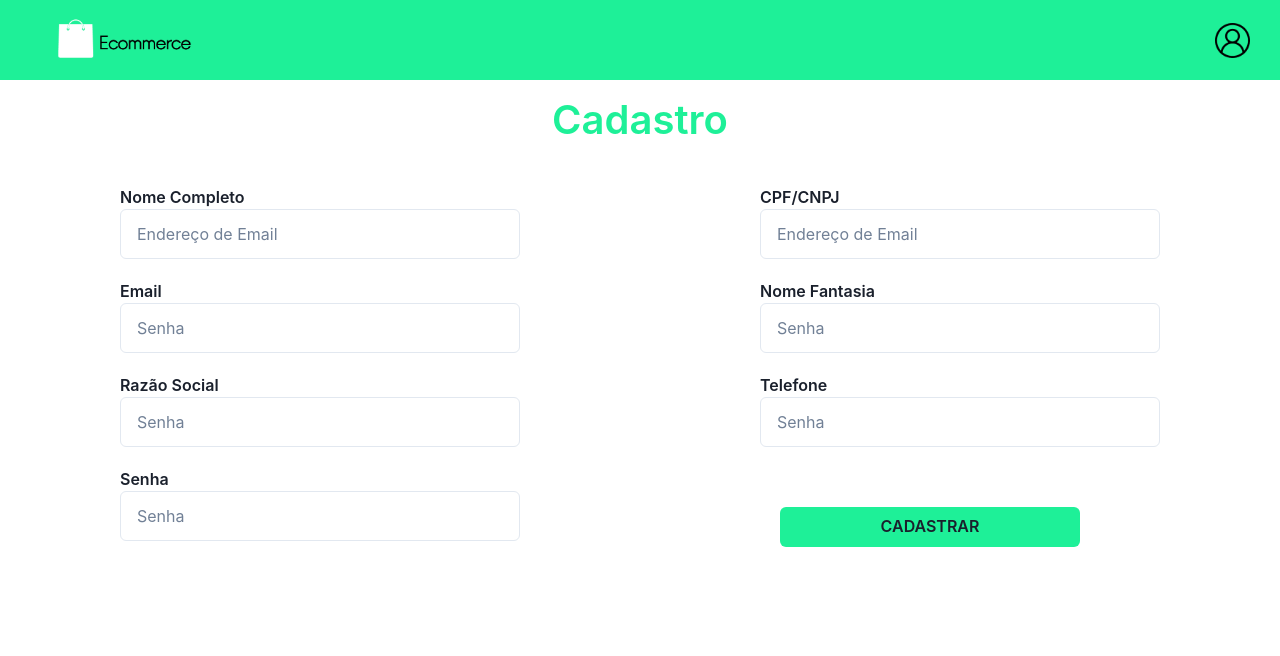
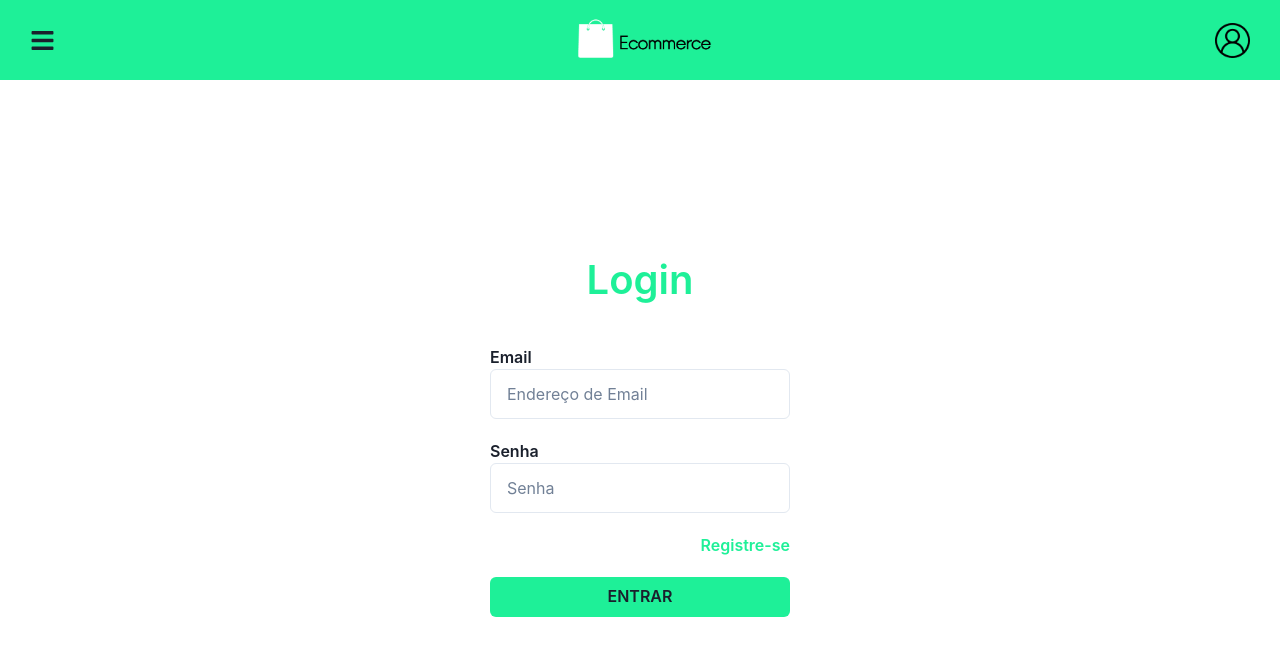
Before and after one commit to ElvisSerafim/Desafio-Paggue, a React (Create React App) app: page / in a window 1280 px wide. Shown: the top 656 px of the page. Built offline with nearby package versions, Linux system fonts and the light colour scheme.

Commit message:
Create Routes of the project.

```diff
--- a/package.json
+++ b/package.json
@@ -12,6 +12,8 @@
     "framer-motion": "^6.4.1",
     "react": "^18.2.0",
     "react-dom": "^18.2.0",
+    "react-icons": "^4.4.0",
+    "react-router-dom": "^6.3.0",
     "react-scripts": "5.0.1",
     "styled-components": "^5.3.5",
     "web-vitals": "^2.1.4"
--- a/src/App.js
+++ b/src/App.js
@@ -2,21 +2,40 @@ import React from "react";
 import Global from './styles/global';
 import Header from "./components/Header";
 import { ChakraProvider } from '@chakra-ui/react'
-import Login from './pages/Login';
-import Cadastro from './pages/Cadastro';
 import * as C from './styles/styles';
 import { newTheme } from "./styles/theme";
-
+import { BrowserRouter, Routes, Route } from 'react-router-dom';
+import RegisterCategory from "./pages/RegisterCategory";
+import RegisterCoupon from "./pages/RegisterCoupon";
+import Products from "./pages/Products";
+import Login from './pages/Login';
+import Register from './pages/Register';
+import RegisterProduct from './pages/RegisterProduct';
+import Categories from "./pages/Categories";
+import Coupons from "./pages/Coupons";
+import Profile from "./pages/Profile";
 
 export default function App() {
 
     return (
         <ChakraProvider theme={newTheme}>
-            <C.Container>
-                <Header />
-                <Cadastro />
-                <Global />
-            </C.Container>
+            <BrowserRouter>
+                <C.Container>
+                    <Header logged={true} />
+                    <Routes>
+                        <Route path="/" element={<Login />} />
+                        <Route path="/register" element={<Register />} />
+                        <Route path="/registerProduct" element={<RegisterProduct />} />
+                        <Route path="/registerCategory" element={<RegisterCategory />} />
+                        <Route path="/registerCoupon" element={<RegisterCoupon />} />
+                        <Route path="/products" element={<Products />} />
+                        <Route path="/categories" element={<Categories />} />
+                        <Route path="/coupons" element={<Coupons />} />
+                        <Route path="/profile" element={<Profile />} />
+                    </Routes>
+                    <Global />
+                </C.Container>
+            </BrowserRouter>
         </ChakraProvider>
     );
 }
--- a/src/pages/Cadastro/index.js
+++ /dev/null
@@ -1,103 +0,0 @@
-import React, { useState } from 'react';
-import {
-    Input,
-    Stack,
-    Button
-} from '@chakra-ui/react';
-import * as C from '../../styles/styles';
-
-export default function Cadastro() {
-
-    return (
-        <React.Fragment>
-                <C.ContainerColumn>
-                    <C.Title>Cadastro</C.Title>
-                    <C.ContainerRow>
-                        <C.ContainerRegisterFields>
-                            <Stack spacing={5}>
-                                <C.DivInput>
-                                    <C.TextInput>Nome Completo</C.TextInput>
-                                    <Input
-                                        width={400}
-                                        height={50}
-                                        name='email'
-                                        placeholder='Endereço de Email'
-                                    />
-                                </C.DivInput>
-
-                                <C.DivInput>
-                                    <C.TextInput>Email</C.TextInput>
-                                    <Input
-                                        width={400}
-                                        height={50}
-                                        name='password'
-                                        placeholder='Senha'
-                                        type={'password'}
-                                    />
-                                </C.DivInput>
-                                <C.DivInput>
-                                    <C.TextInput>Razão Social</C.TextInput>
-                                    <Input
-                                        width={400}
-                                        height={50}
-                                        name='password'
-                                        placeholder='Senha'
-                                        type={'password'}
-                                    />
-                                </C.DivInput>
-                                <C.DivInput>
-                                    <C.TextInput>Senha</C.TextInput>
-                                    <Input
-                                        width={400}
-                                        height={50}
-                                        name='password'
-                                        placeholder='Senha'
-                                        type={'password'}
-                                    />
-                                </C.DivInput>
-
-                            </Stack>
-
-                        </C.ContainerRegisterFields>
-                        <C.ContainerRegisterFields>
-                            <Stack spacing={5}>
-                                <C.DivInput>
-                                    <C.TextInput>CPF/CNPJ</C.TextInput>
-                                    <Input
-                                        width={400}
-                                        height={50}
-                                        name='email'
-                                        placeholder='Endereço de Email'
-                                    />
-                                </C.DivInput>
-
-                                <C.DivInput>
-                                    <C.TextInput>Nome Fantasia</C.TextInput>
-                                    <Input
-                                        width={400}
-                                        height={50}
-                                        name='password'
-                                        placeholder='Senha'
-                                        type={'password'}
-                                    />
-                                </C.DivInput>
-                                <C.DivInput>
-                                    <C.TextInput>Telefone</C.TextInput>
-                                    <Input
-                                        width={400}
-                                        height={50}
-                                        name='password'
-                                        placeholder='Senha'
-                                        type={'password'}
-                                    />
-                                </C.DivInput>
-                                <C.ContainerButtonRegister>
-                                    <Button width={'300px'} bg="primary">CADASTRAR</Button>
-                                </C.ContainerButtonRegister>
-                            </Stack>
-                        </C.ContainerRegisterFields>
-                    </C.ContainerRow>
-                </C.ContainerColumn>
-        </React.Fragment>
-    );
-}
```
Also changed, not shown: 1 other file (tests, documents, lock files or other folders).
